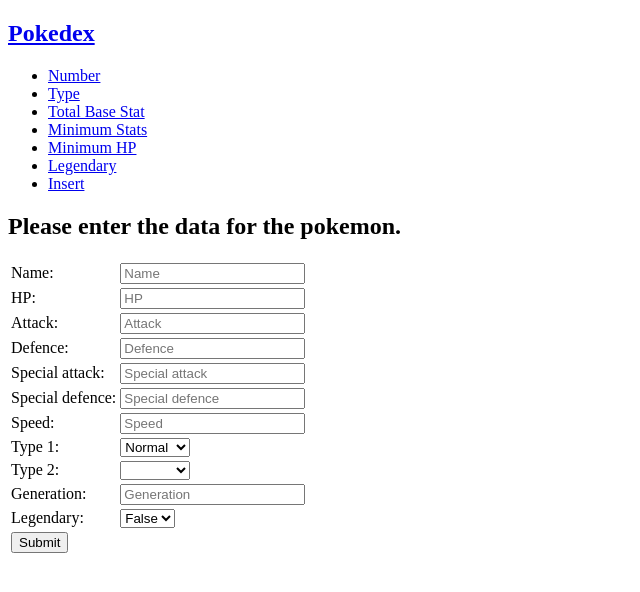
After one commit to neudheh/PokedexWeb, a Flask app: page /insert in a window 1280 px wide. The commit adds this page. Shown: the top 592 px of the page, without its empty margins (0-640 px from the left). Run offline with Flask 3, Linux system fonts and the light colour scheme; parts of the project's set-up code (start-up, migrations or seed data) failed here and were passed over.

Commit message:
minimum viable product 🔥

```diff
--- a/main.py
+++ b/main.py
@@ -2,15 +2,34 @@
 import csv
 from flask import Flask, render_template, request
 
+# gets pokemon
+def get_pokemon(query: str):
+    """Takes an SQL query and cursor and returns a list of pokemon"""
+    conn = sqlite3.connect("pokedex.db")
+    c = conn.cursor()
+    c.execute(query)
+    # if the previous query was an insert, select the last added pokemon
+    if query.startswith("INSERT"):
+        query = "SELECT * FROM Pokemon ORDER BY ID DESC"
+        c.execute(query)
+        pokemons = [c.fetchone()]
+    else:
+        # gets results and renders webpage
+        pokemons = c.fetchall()
+    # commits and closes connection
+    conn.commit()
+    conn.close()
+    return pokemons
+
+# main event loop
 # creates connection and cursor
 conn = sqlite3.connect("pokedex.db")
 c = conn.cursor()
-
 # creates table if it does not exist
 c.execute("""
 CREATE TABLE IF NOT EXISTS Pokemon(
     ID INTEGER PRIMARY KEY AUTOINCREMENT,
-    Name TEXT,
+    Name TEXT UNIQUE,
     Type1 TEXT,
     Type2 TEXT,
     Total INTEGER,
@@ -25,51 +44,197 @@
 );
 """)
 
-# insert function
-def insert(pokemon: list):
-    """Accepts a pokemon and inserts them into the database"""
-    data = pokemon
-    # formats data
-    for i in range(len(data)):
-        if i in range(4,12):
-            data[i] = int(data[i])
-        if i == 12:
-            data[i] = int(bool(data[i]))
-    # inserts data, except id because autoincremet amazing
-    c.execute("""
-    INSERT OR IGNORE INTO Pokemon(Name, Type1, Type2, Total, HP, Attack, Defence, Sp_Atk,
-    Sp_Def, Speed, Generation, Legendary) VALUES
-    (?,?,?,?,?,?,?,?,?,?,?,?)
-    """, data[1:])
-
-# input validation for types
-def types_validation(stat: str) -> bool:
-    return stat.capitalize() in ["Normal", "Fire", "Water", "Grass", "Flying",
-    "Fighting", "Poison","Electric", "Ground", "Rock", "Psychic", "Ice", "Bug", "Ghost",
-    "Steel", "Dragon", "Dark", "Fairy",""]
-
-# main event loop
 # reads csv file and inserts it into database
 with open("Pokemon.csv") as file:
     reader = csv.reader(file)
     header = next(reader)
     for pokemon in reader:
-        insert(pokemon)
-    conn.commit()
+        data = pokemon
+        # formats data
+        for i in range(len(data)):
+            if i in range(4,12):
+                data[i] = int(data[i])
+            if i == 12:
+                if data[i] == "TRUE":
+                    data[i] = 1
+                else:
+                    data[i] = 0
+        # inserts data, except id because autoincremet amazing
+        c.execute("""
+        INSERT OR REPLACE INTO Pokemon(Name, Type1, Type2, Total, HP, Attack, Defence, Sp_Atk,
+        Sp_Def, Speed, Generation, Legendary) VALUES
+        (?,?,?,?,?,?,?,?,?,?,?,?)
+        """, data[1:])
+
+# commits and closes
+conn.commit()
+conn.close()
 
 # creates flask webapp
 app = Flask(__name__)
 
+# damn... this code kinda ass.
 # routes
-@app.route('/', methods = ["GET", "POST"])
+@app.route('/')
 def index():
-    query = request.form.get("query", "SELECT * FROM Pokemon WHERE ID <= 10")
-    pokemons = c.execute(query)
+    query = "SELECT * FROM Pokemon WHERE ID <= 10"
+    pokemons = get_pokemon(query)
     return render_template("index.html", pokemons = pokemons)
+
+@app.route('/number', methods=["GET", "POST"])
+def numberOfPokemon():
+    if request.method == "GET":
+        return render_template("number.html")
+    # post
+    number = request.form.get("number")
+    if not number:
+        return render_template("number.html", message = "Please enter a number")
+    number = int(number)
+    # gets the total number of pokemon and verifies the number entered
+    conn = sqlite3.connect("pokedex.db")
+    c = conn.cursor()
+    c.execute("SELECT Count(ID) FROM Pokemon")
+    totalNumberOfPokemon = c.fetchone()[0]
+    conn.commit()
+    conn.close()
+
+    # if the number is not valid, return an error.
+    if number > totalNumberOfPokemon or number <= 0:
+        return render_template("number.html", message="Please enter a valid number of Pokemon.")
+    # else, execute query
+    query = "SELECT * FROM Pokemon WHERE ID <= {}".format(number)
+    pokemons = get_pokemon(query)
+    return render_template("index.html", pokemons = pokemons)
+
+@app.route('/type', methods=["GET", "POST"])
+def pokemonWithType():
+    if request.method == "GET":
+        return render_template("type.html")
+    # post
+    type = request.form.get("type")
+    query = "SELECT * FROM Pokemon WHERE Pokemon.Type1 = '{}' OR Pokemon.Type2 = '{}'".format(type,type)
+    print(query)
+    pokemons = get_pokemon(query)
+    return render_template("index.html", pokemons = pokemons[0:1])
+
+@app.route('/totalbase', methods=["GET", "POST"])
+def pokemonWithTotalBaseStat():
+    if request.method == "GET":
+        return render_template("totalbase.html")
+    # post
+    totalbase = request.form.get("total")
+    if not totalbase:
+        return render_template("totalbase.html", message = "Please enter a total base stat")
+    totalbase = int(totalbase)
+    query = "SELECT * FROM Pokemon WHERE total = {}".format(totalbase)
+    pokemons = get_pokemon(query)
+    if pokemons:
+        return render_template("index.html", pokemons = pokemons)
+    else:
+        return render_template("totalbase.html", message = "There are no pokemon with the total base stat specified")
+
+@app.route('/minstats', methods=["GET", "POST"])
+def pokemonWithMinStats():
+    if request.method == "GET":
+        return render_template("minstats.html")
+    # post
+    spatk = request.form.get("spatk")
+    spdef = request.form.get("spdef")
+    speed = request.form.get("speed")
+    if not spatk or not spdef or not speed:
+        return render_template("minstats.html", message = "Please enter the special attack, special defence, and speed")
+    spatk = int(spatk)
+    spdef = int(spdef)
+    speed = int(speed)
+    query = "SELECT * FROM Pokemon WHERE Sp_Atk >= {} AND Sp_Def >= {} AND Speed >= {}".format(spatk, spdef, speed)
+    pokemons = get_pokemon(query)
+    if pokemons:
+        return render_template("index.html", pokemons = pokemons)
+    else:
+        return render_template("minstats.html", message = "There are no pokemon with the minimum specified")
+
+@app.route("/legendary", methods=["GET", "POST"])
+def legendaryWithTypes():
+    if request.method == "GET":
+        return render_template("legendary.html")
+    # post
+    type1 = request.form.get("type1")
+    type2 = request.form.get("type2").strip()
+    query = "SELECT * FROM Pokemon WHERE Legendary = 1 AND Type1 = '{}' AND Type2 = '{}' OR Legendary = 1 AND Type1 = '{}' AND Type2 = '{}'".format(type1, type2, type2, type1)
+    pokemons = get_pokemon(query)
+    if pokemons:
+        return render_template("index.html", pokemons = pokemons)
+    else:
+        return render_template("legendary.html", message = "There are no legendary pokemon with the types specified")
+
+@app.route("/insert", methods=["GET", "POST"])
+def insert():
+    if request.method == "GET":
+        return render_template("insert.html")
+    # post
+    name = request.form.get("name")
+    type1 = request.form.get("type1")
+    type2 = request.form.get("type2").strip()
+    hp = request.form.get("hp")
+    atk = request.form.get("atk")
+    defence = request.form.get("def")
+    spatk = request.form.get("spatk")
+    spdef = request.form.get("spdef")
+    speed = request.form.get("speed")
+    gen = request.form.get("gen")
+    legendary = request.form.get("legendary")
+
+    # presence check
+    if not name or not hp or not atk or not defence or not spatk or not spdef or not speed or not gen or not legendary:
+        return render_template("insert.html", message = "Please enter all of the stats of the pokemon.")
+    # formatting
+    hp = int(hp)
+    atk = int(atk)
+    defence = int(defence)
+    spatk = int(spatk)
+    spdef = int(spdef)
+    speed = int(speed)
+    gen = int(gen)
+    if legendary == "True":
+        legendary = 1
+    else:
+        legendary = 0
+    # range check
+    if hp < 0  or atk < 0 or defence < 0 or spatk < 0 or spdef < 0 or speed < 0 or gen < 1:
+        return render_template("insert.html", message = "Please enter make sure all of the stats are valid.")
+
+    total = hp + atk + defence + spatk + spdef + speed
+
+    query = """INSERT OR REPLACE INTO Pokemon (Name, Type1, Type2, Total, HP, Attack, Defence, Sp_Atk, Sp_Def, Speed, Generation, Legendary)
+    VALUES ('{}','{}','{}',{},{},{},{},{},{},{},{},{})
+    """
+    query = query.format(name, type1, type2, total, hp, atk, defence, spatk, spdef, speed, gen, legendary)
+    print(query)
+    pokemons = get_pokemon(query)
+    return render_template("index.html", pokemons = pokemons)
+
+@app.route("/minhp", methods=["GET", "POST"])
+def typeWithMinHP():
+    if request.method == "GET":
+        return render_template("minhp.html")
+    # post
+    minhp = request.form.get("hp")
+    if not minhp:
+        return render_template("minhp.html", message = "Please enter a minimum HP")
+    minhp = int(minhp)
+    if minhp < 0:
+        return render_template("minhp.html", message = "Please enter a valid HP number")
+    query = "SELECT Type1, Count(ID) FROM Pokemon WHERE HP >= {} GROUP BY Type1 ORDER BY HP DESC".format(minhp)
+    # connect to db and create cursor
+    conn = sqlite3.connect("pokedex.db")
+    c = conn.cursor()
+    c.execute(query)
+    results = c.fetchall()
+    print(results)
+    if not results:
+        return render_template("minhp.html", message = "There are no pokemon with a HP equal to or above to the amount specified.")
+    return render_template("index.html", minhptypes = results)
 
 # runs flask webapp
 if __name__ == '__main__':
     app.run(host='0.0.0.0', port=80)
-    # waits till the server is shut down, and closes database and commits changes
-    conn.commit()
-    conn.close()
--- /dev/null
+++ b/templates/insert.html
@@ -0,0 +1,127 @@
+{%extends "template.html"%}
+{%block body%}
+<h2>Please enter the data for the pokemon.</h2>
+<table>
+    <form action="{{url_for('insert')}}" method="post">
+        <tr>
+            <td>
+                <label for="name">Name: </label>
+            </td>
+            <td>
+                <input type="text" name="name" id="name" placeholder="Name">
+            </td>
+        </tr>
+        <tr>
+            <td><label for="hp">HP:</label></td>
+            <td>
+                <input type="number" name="hp" id="hp" placeholder="HP">
+            </td>
+        </tr>
+        <tr>
+            <td><label for="atk">Attack:</label></td>
+            <td>
+                <input type="number" name="atk" id="atk" placeholder="Attack">
+            </td>
+        </tr>
+        <tr>
+            <td><label for="def">Defence:</label></td>
+            <td>
+                <input type="number" name="def" id="def" placeholder="Defence">
+            </td>
+        </tr>
+        <tr>
+            <td><label for="spatk">Special attack:</label></td>
+            <td>
+                <input type="number" name="spatk" id="spatk" placeholder="Special attack">
+            </td>
+        </tr>
+        <tr>
+            <td><label for="spdef">Special defence:</label></td>
+            <td>
+                <input type="number" name="spdef" id="spdef" placeholder="Special defence">
+            </td>
+        </tr>
+        <tr>
+            <td><label for="spdef">Speed:</label></td>
+            <td>
+                <input type="number" name="speed" id="speed" placeholder="Speed">
+            </td>
+        </tr>
+        <tr>
+            <td>
+                <label for="type1">Type 1: </label>
+            </td>
+            <td>
+                <select name="type1" id="type1">
+                    <option value="Normal">Normal</option>
+                    <option value="Fire">Fire</option>
+                    <option value="Water">Water</option>
+                    <option value="Grass">Grass</option>
+                    <option value="Flying">Flying</option>
+                    <option value="Fighting">Fighting</option>
+                    <option value="Poison">Poison</option>
+                    <option value="Electric">Electric</option>
+                    <option value="Ground">Ground</option>
+                    <option value="Rock">Rock</option>
+                    <option value="Psychic">Psychic</option>
+                    <option value="Ice">Ice</option>
+                    <option value="Bug">Bug</option>
+                    <option value="Ghost">Ghost</option>
+                    <option value="Steel">Steel</option>
+                    <option value="Dragon">Dragon</option>
+                    <option value="Dark">Dark</option>
+                    <option value="Fairy">Fairy</option>
+                </select>
+            </td>
+        </tr>
+        <tr>
+            <td>
+                <label for="type2">Type 2: </label>
+            </td>
+            <td>
+                <select name="type2" id="type2">
+                    <option value=" "> </option>
+                    <option value="Normal">Normal</option>
+                    <option value="Fire">Fire</option>
+                    <option value="Water">Water</option>
+                    <option value="Grass">Grass</option>
+                    <option value="Flying">Flying</option>
+                    <option value="Fighting">Fighting</option>
+                    <option value="Poison">Poison</option>
+                    <option value="Electric">Electric</option>
+                    <option value="Ground">Ground</option>
+                    <option value="Rock">Rock</option>
+                    <option value="Psychic">Psychic</option>
+                    <option value="Ice">Ice</option>
+                    <option value="Bug">Bug</option>
+                    <option value="Ghost">Ghost</option>
+                    <option value="Steel">Steel</option>
+                    <option value="Dragon">Dragon</option>
+                    <option value="Dark">Dark</option>
+                    <option value="Fairy">Fairy</option>
+                </select>
+            </td>
+        </tr>
+        <tr>
+            <td><label for="gen">Generation:</label></td>
+            <td>
+                <input type="number" name="gen" id="gen" placeholder="Generation">
+            </td>
+        </tr>
+        <tr>
+            <td><label for="legendary">Legendary:</label></td>
+            <td>
+                <select name="legendary" id="legendary">
+                    <option value="False">False</option>
+                    <option value="True">True</option>
+                </select>
+            </td>
+        </tr>
+        <tr>
+            <td>
+                <button type="submit">Submit</button>
+            </td>
+        </tr>
+    </form>
+</table>
+{%endblock%}
--- /dev/null
+++ b/templates/template.html
@@ -0,0 +1,48 @@
+<!DOCTYPE html>
+<html lang="en-GB">
+<head>
+    <meta charset="utf-8">
+    <link rel="stylesheet" href="{{url_for('static', filename='style.css')}}">
+</head>
+<body>
+    {%if message%}
+    <h2>
+        {{message}}
+    </h2>
+    {%endif%}
+    <nav>
+        <a href="{{url_for('index')}}">
+            <h1>
+                Pokedex
+            </h1>
+        </a>
+        <ul>
+            <li>
+                <a href="{{url_for('numberOfPokemon')}}">Number</a>
+            </li>
+            <li>
+                <a href="{{url_for('pokemonWithType')}}">Type</a>
+            </li>
+            <li>
+                <a href="{{url_for('pokemonWithTotalBaseStat')}}">Total Base Stat</a>
+            </li>
+            <li>
+                <a href="{{url_for('pokemonWithMinStats')}}">Minimum Stats</a>
+            </li>
+            <li>
+                <a href="{{url_for('typeWithMinHP')}}">Minimum HP</a>
+            </li>
+            <li>
+                <a href="{{url_for('legendaryWithTypes')}}">Legendary</a>
+            </li>
+            <li>
+                <a href="{{url_for('insert')}}">Insert</a>
+            </li>
+        </ul>
+    </nav>
+    <main>
+        {%block body%}
+        {%endblock%}
+    </main>
+</body>
+</html>
```
Also changed, not shown: templates/index.html (+57 -20 lines), templates/legendary.html (added, +68 -0 lines), templates/minhp.html (added, +19 -0 lines), templates/minstats.html (added, +31 -0 lines), templates/number.html (added, +19 -0 lines), templates/totalbase.html (added, +19 -0 lines), templates/type.html (added, +40 -0 lines), pokedex.db, static/default.png (added).
